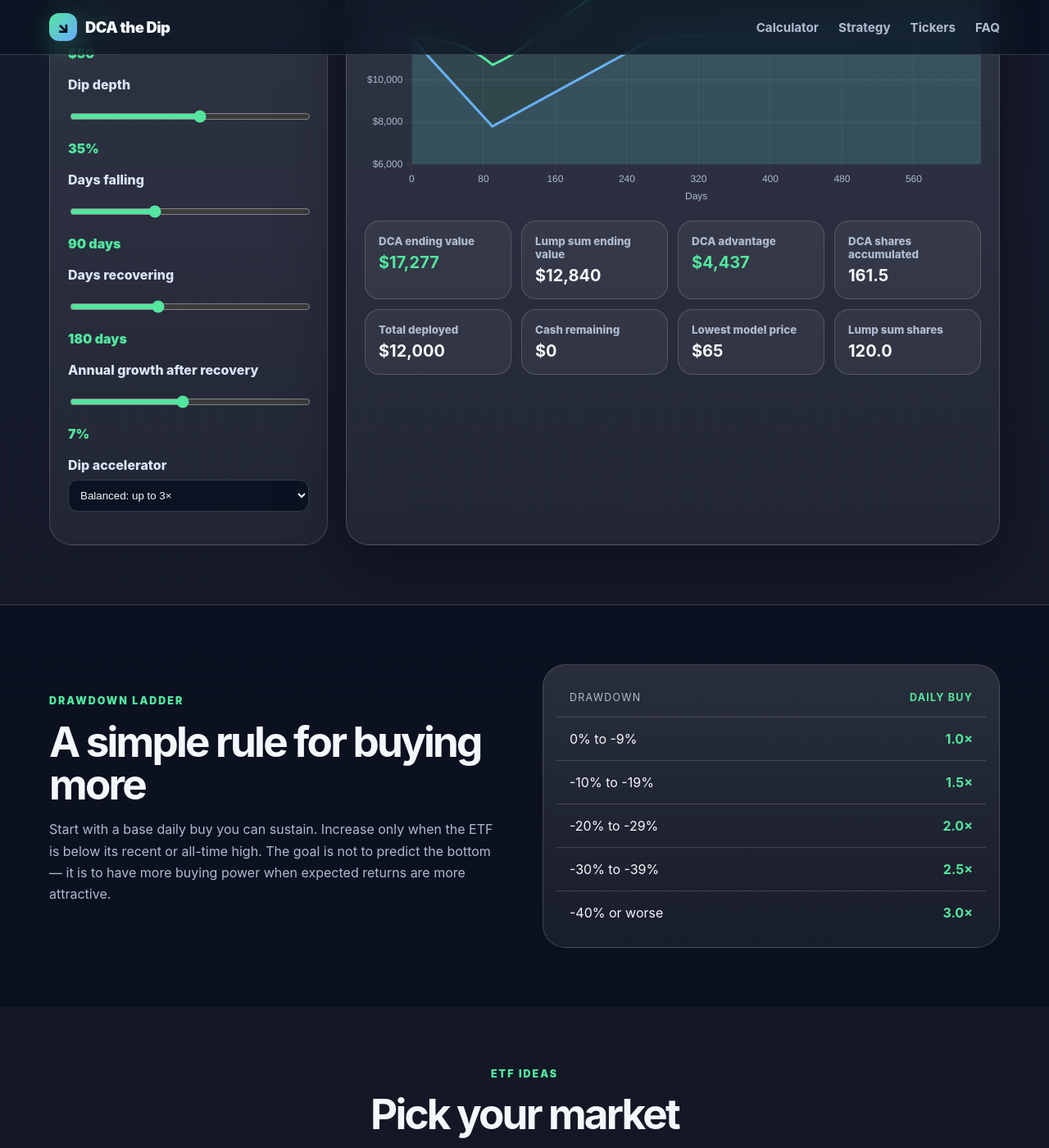
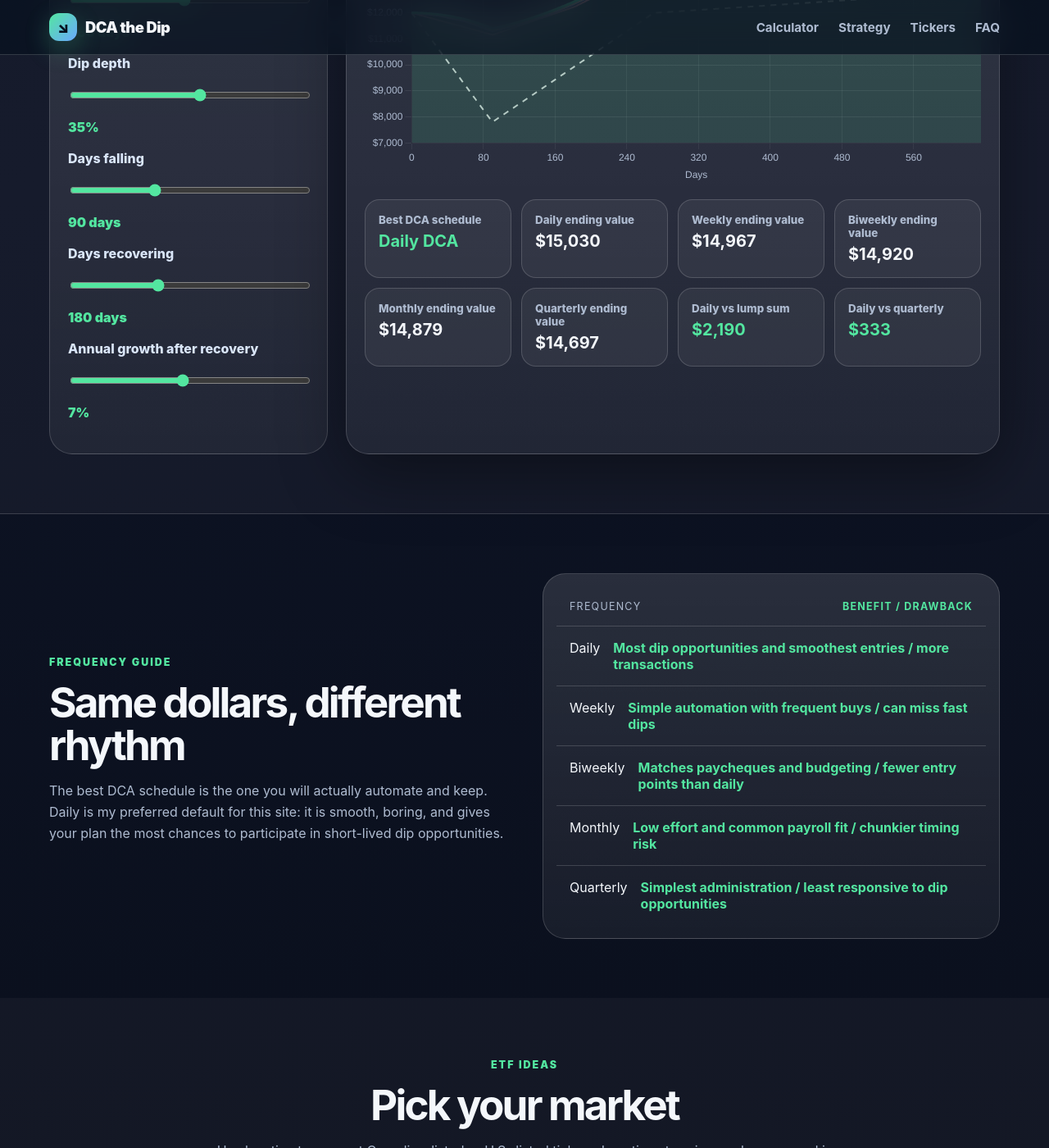
Before and after one commit to thestamp/dcathedip, a Jekyll site: the page built from index.html, in a window 1280 px wide and 1400 px high, scrolled down 1964 px. Shown: the whole window at 82% size. Built offline with Jekyll 4.4.1, drawn with Linux system fonts in a browser that asks for light colours; some of the changed text lies outside the part shown.

Commit message:
Focus site on consistent DCA schedules

```diff
--- a/assets/js/app.js
+++ b/assets/js/app.js
@@ -20,8 +20,15 @@ const etfs = {
   ]
 };
 
+const frequencies = [
+  { key: "daily", label: "Daily DCA", every: 1, color: "#53e6a0" },
+  { key: "weekly", label: "Weekly DCA", every: 7, color: "#6aa8ff" },
+  { key: "biweekly", label: "Biweekly DCA", every: 14, color: "#ffd166" },
+  { key: "monthly", label: "Monthly DCA", every: 30, color: "#b892ff" },
+  { key: "quarterly", label: "Quarterly DCA", every: 91, color: "#ff8fab" }
+];
+
 const fmt = new Intl.NumberFormat(undefined, { style: "currency", currency: "USD", maximumFractionDigits: 0 });
-const pct = new Intl.NumberFormat(undefined, { style: "percent", maximumFractionDigits: 1 });
 let chart;
 
 function money(value) {
@@ -31,7 +38,7 @@ function money(value) {
 function setOutputs() {
   const fields = [
     ["capital", v => money(+v)],
-    ["daily", v => money(+v)],
+    ["deployDays", v => `${v} days`],
     ["dip", v => `${v}%`],
     ["fallDays", v => `${v} days`],
     ["recoverDays", v => `${v} days`],
@@ -42,30 +49,11 @@ function setOutputs() {
   });
 }
 
-function multiplier(drawdown, mode) {
-  if (mode === "steady") return 1;
-  if (mode === "aggressive") {
-    if (drawdown >= 0.4) return 5;
-    if (drawdown >= 0.3) return 4;
-    if (drawdown >= 0.2) return 3;
-    if (drawdown >= 0.1) return 2;
-    return 1;
-  }
-  if (drawdown >= 0.4) return 3;
-  if (drawdown >= 0.3) return 2.5;
-  if (drawdown >= 0.2) return 2;
-  if (drawdown >= 0.1) return 1.5;
-  return 1;
-}
-
-function simulate() {
-  const capital = +document.getElementById("capital").value;
-  const baseDaily = +document.getElementById("daily").value;
+function buildPrices() {
   const dipDepth = +document.getElementById("dip").value / 100;
   const fallDays = +document.getElementById("fallDays").value;
   const recoverDays = +document.getElementById("recoverDays").value;
   const growth = +document.getElementById("growth").value / 100;
-  const mode = document.getElementById("accelerator").value;
   const afterDays = 365;
   const totalDays = fallDays + recoverDays + afterDays;
   const startPrice = 100;
@@ -84,39 +72,68 @@ function simulate() {
     }
     prices.push(price);
   }
+  return prices;
+}
 
+function contributionDays(every, deployDays, totalDays) {
+  const days = [];
+  for (let day = 0; day <= Math.min(deployDays, totalDays); day += every) days.push(day);
+  if (!days.includes(Math.min(deployDays, totalDays))) days.push(Math.min(deployDays, totalDays));
+  return [...new Set(days)].sort((a, b) => a - b);
+}
+
+function simulateSchedule(prices, frequency) {
+  const capital = +document.getElementById("capital").value;
+  const deployDays = +document.getElementById("deployDays").value;
+  const days = contributionDays(frequency.every, deployDays, prices.length - 1);
+  const installment = capital / days.length;
+  let cash = capital;
+  let shares = 0;
+  const values = [];
+
+  prices.forEach((price, day) => {
+    if (days.includes(day) && cash > 0) {
+      const buy = Math.min(cash, installment);
+      shares += buy / price;
+      cash -= buy;
+    }
+    values.push(shares * price + cash);
+  });
+
+  return { ...frequency, values, shares, cash, installment, contributions: days.length, end: values.at(-1) };
+}
+
+function simulate() {
+  const capital = +document.getElementById("capital").value;
+  const prices = buildPrices();
   const lumpShares = capital / prices[0];
   const lumpValues = prices.map(p => lumpShares * p);
-
-  let dcaCash = capital;
-  let dcaShares = 0;
-  const dcaValues = [];
-  const dailyBuys = [];
-  const sharesSeries = [];
-
-  prices.forEach(price => {
-    const drawdown = Math.max(0, 1 - price / startPrice);
-    const buy = Math.min(dcaCash, baseDaily * multiplier(drawdown, mode));
-    dcaShares += buy / price;
-    dcaCash -= buy;
-    dcaValues.push(dcaShares * price + dcaCash);
-    dailyBuys.push(buy);
-    sharesSeries.push(dcaShares);
-  });
-
-  return { prices, lumpValues, dcaValues, dailyBuys, sharesSeries, lumpShares, dcaShares, dcaCash, totalDays };
+  const schedules = frequencies.map(freq => simulateSchedule(prices, freq));
+  return { prices, lumpShares, lumpValues, lumpEnd: lumpValues.at(-1), schedules };
 }
 
 function updateChart() {
   setOutputs();
   const result = simulate();
   const labels = result.prices.map((_, i) => i);
+  const best = [...result.schedules].sort((a, b) => b.end - a.end)[0];
+  const daily = result.schedules.find(s => s.key === "daily");
+  const quarterly = result.schedules.find(s => s.key === "quarterly");
+
   const data = {
     labels,
     datasets: [
-      { label: "DCA strategy value", data: result.dcaValues, borderColor: "#53e6a0", backgroundColor: "rgba(83,230,160,0.12)", fill: true, tension: 0.25, pointRadius: 0, borderWidth: 3 },
-      { label: "Lump sum value", data: result.lumpValues, borderColor: "#6aa8ff", backgroundColor: "rgba(106,168,255,0.10)", fill: true, tension: 0.25, pointRadius: 0, borderWidth: 3 },
-      { label: "Index price", data: result.prices.map(p => p * (result.lumpValues[0] / 100)), borderColor: "rgba(255,209,102,0.85)", borderDash: [6, 6], tension: 0.25, pointRadius: 0, borderWidth: 2 }
+      ...result.schedules.map(schedule => ({
+        label: schedule.label,
+        data: schedule.values,
+        borderColor: schedule.color,
+        backgroundColor: `${schedule.color}22`,
+        fill: schedule.key === "daily",
+        tension: 0.25,
+        pointRadius: 0,
+        borderWidth: schedule.key === "daily" ? 3 : 2
+      })),
+      { label: "Lump sum", data: result.lumpValues, borderColor: "rgba(255,255,255,0.72)", borderDash: [7, 7], tension: 0.25, pointRadius: 0, borderWidth: 2 }
     ]
   };
 
@@ -143,19 +160,17 @@ function updateChart() {
     });
   }
 
-  const dcaEnd = result.dcaValues.at(-1);
-  const lumpEnd = result.lumpValues.at(-1);
-  const advantage = dcaEnd - lumpEnd;
-  const totalInvested = +document.getElementById("capital").value - result.dcaCash;
+  const dailyVsLump = daily.end - result.lumpEnd;
+  const dailyVsQuarterly = daily.end - quarterly.end;
   document.getElementById("stats").innerHTML = `
-    <div class="stat good"><small>DCA ending value</small><strong>${money(dcaEnd)}</strong></div>
-    <div class="stat"><small>Lump sum ending value</small><strong>${money(lumpEnd)}</strong></div>
-    <div class="stat ${advantage >= 0 ? "good" : "warn"}"><small>DCA advantage</small><strong>${money(advantage)}</strong></div>
-    <div class="stat"><small>DCA shares accumulated</small><strong>${result.dcaShares.toFixed(1)}</strong></div>
-    <div class="stat"><small>Total deployed</small><strong>${money(totalInvested)}</strong></div>
-    <div class="stat"><small>Cash remaining</small><strong>${money(result.dcaCash)}</strong></div>
-    <div class="stat"><small>Lowest model price</small><strong>${money(Math.min(...result.prices))}</strong></div>
-    <div class="stat"><small>Lump sum shares</small><strong>${result.lumpShares.toFixed(1)}</strong></div>
+    <div class="stat good"><small>Best DCA schedule</small><strong>${best.label}</strong></div>
+    <div class="stat"><small>Daily ending value</small><strong>${money(daily.end)}</strong></div>
+    <div class="stat"><small>Weekly ending value</small><strong>${money(result.schedules.find(s => s.key === "weekly").end)}</strong></div>
+    <div class="stat"><small>Biweekly ending value</small><strong>${money(result.schedules.find(s => s.key === "biweekly").end)}</strong></div>
+    <div class="stat"><small>Monthly ending value</small><strong>${money(result.schedules.find(s => s.key === "monthly").end)}</strong></div>
+    <div class="stat"><small>Quarterly ending value</small><strong>${money(quarterly.end)}</strong></div>
+    <div class="stat ${dailyVsLump >= 0 ? "good" : "warn"}"><small>Daily vs lump sum</small><strong>${money(dailyVsLump)}</strong></div>
+    <div class="stat ${dailyVsQuarterly >= 0 ? "good" : "warn"}"><small>Daily vs quarterly</small><strong>${money(dailyVsQuarterly)}</strong></div>
   `;
 }
 
@@ -183,7 +198,6 @@ function detectLocation() {
   note.textContent = "Requesting location permission…";
   navigator.geolocation.getCurrentPosition(async pos => {
     const { latitude, longitude } = pos.coords;
-    // Coarse Canada bounding box. This avoids sending coordinates to a third-party geocoder.
     const isCanada = latitude >= 41 && latitude <= 84 && longitude >= -141 && longitude <= -52;
     renderTickers(isCanada ? "canada" : "us");
     note.textContent = isCanada ? "Location suggests Canada. Showing Canadian-listed ETF ideas." : "Location suggests outside Canada. Showing U.S.-listed ETF ideas.";
--- a/index.html
+++ b/index.html
@@ -1,7 +1,7 @@
 ---
 layout: default
-title: "DCA the Dip — Buy consistently. Buy more when it’s cheaper."
-description: "DCA the Dip explains daily dollar-cost averaging with interactive charts, drawdown strategies, and ETF ideas for Canadian and U.S. investors."
+title: "DCA the Dip — Daily dollar-cost averaging through every market"
+description: "DCA the Dip explains consistent daily dollar-cost averaging with interactive charts comparing daily, weekly, biweekly, monthly, and quarterly investing schedules."
 ---
 
 <header class="site-header">
@@ -23,26 +23,26 @@ description: "DCA the Dip explains daily dollar-cost averaging with interactive
   <section class="hero wrap">
     <div class="hero-copy">
       <p class="eyebrow">A rules-based investing playbook</p>
-      <h1>Buy consistently. <span>Buy more when it’s cheaper.</span></h1>
+      <h1>Invest consistently. <span>Let dips work for you.</span></h1>
       <p class="lede">
-        DCA the Dip turns market drawdowns into a plan: invest daily, stay diversified,
-        and use deeper discounts as a signal to increase contributions — without guessing the bottom.
+        DCA the Dip turns volatility into a routine: invest the same planned amount on a consistent schedule,
+        stay diversified, and let regular buying naturally catch more prices during market dips.
       </p>
       <div class="hero-actions">
-        <a class="button primary" href="#calculator">Try the dip calculator</a>
-        <a class="button ghost" href="#strategy">See the DCA ladder</a>
+        <a class="button primary" href="#calculator">Compare DCA schedules</a>
+        <a class="button ghost" href="#strategy">See frequency tradeoffs</a>
       </div>
       <div class="trust-row" aria-label="Core principles">
         <span>Daily investing</span>
         <span>Index ETFs</span>
-        <span>Drawdown rules</span>
+        <span>No market timing</span>
       </div>
     </div>
     <div class="hero-card" aria-label="DCA summary card">
       <div class="card-glow"></div>
-      <p class="card-label">Today’s rule</p>
-      <h2 id="todayRule">1.5× daily buy</h2>
-      <p>When the index is down 10–19%, increase your planned contribution by 50%.</p>
+      <p class="card-label">Simple rule</p>
+      <h2 id="todayRule">Same amount. Every day.</h2>
+      <p>Daily DCA creates more purchase points, giving your plan more chances to buy during short-lived dips.</p>
       <div class="mini-bars" aria-hidden="true">
         <span style="height: 35%"></span>
         <span style="height: 50%"></span>
@@ -65,12 +65,12 @@ description: "DCA the Dip explains daily dollar-cost averaging with interactive
     <article class="benefit-card">
       <span class="icon">🧠</span>
       <h3>Reduces panic decisions</h3>
-      <p>A preset drawdown ladder turns scary red days into scheduled actions instead of emotional choices.</p>
+      <p>A consistent schedule turns scary red days into ordinary buy days instead of emotional choices.</p>
     </article>
     <article class="benefit-card">
       <span class="icon">📉</span>
-      <h3>Buys more shares lower</h3>
-      <p>If prices fall while you keep buying, the same dollars accumulate more units at better prices.</p>
+      <h3>Finds more dip days</h3>
+      <p>More frequent purchases mean more chances for some of your planned buys to land near temporary lows.</p>
     </article>
   </section>
 
@@ -78,10 +78,10 @@ description: "DCA the Dip explains daily dollar-cost averaging with interactive
     <div class="wrap">
       <div class="section-heading center">
         <p class="eyebrow">Interactive chart</p>
-        <h2>DCA through a dip vs lump sum</h2>
+        <h2>Daily vs weekly vs biweekly vs monthly vs quarterly</h2>
         <p>
-          Model a market that falls, recovers, then compounds. Adjust the dip and contribution rules to see how
-          buying through weakness changes shares accumulated and ending value.
+          Model a market that falls, recovers, then compounds. Each DCA schedule invests the same total dollars —
+          only the timing changes. Daily buys usually catch more dip opportunities because they create more entries.
         </p>
       </div>
 
@@ -93,9 +93,9 @@ description: "DCA the Dip explains daily dollar-cost averaging with interactive
             <output id="capitalOut"></output>
           </label>
           <label>
-            Base daily DCA
-            <input type="range" id="daily" min="5" max="500" step="5" value="50" />
-            <output id="dailyOut"></output>
+            DCA deployment window
+            <input type="range" id="deployDays" min="30" max="730" step="30" value="365" />
+            <output id="deployDaysOut"></output>
           </label>
           <label>
             Dip depth
@@ -117,14 +117,7 @@ description: "DCA the Dip explains daily dollar-cost averaging with interactive
             <input type="range" id="growth" min="0" max="15" step="0.25" value="7" />
             <output id="growthOut"></output>
           </label>
-          <label>
-            Dip accelerator
-            <select id="accelerator">
-              <option value="steady">Steady daily DCA</option>
-              <option value="balanced" selected>Balanced: up to 3×</option>
-              <option value="aggressive">Aggressive: up to 5×</option>
-            </select>
-          </label>
+
         </form>
 
         <div class="chart-card">
@@ -137,20 +130,20 @@ description: "DCA the Dip explains daily dollar-cost averaging with interactive
 
   <section id="strategy" class="wrap section split">
     <div>
-      <p class="eyebrow">Drawdown ladder</p>
-      <h2>A simple rule for buying more</h2>
+      <p class="eyebrow">Frequency guide</p>
+      <h2>Same dollars, different rhythm</h2>
       <p>
-        Start with a base daily buy you can sustain. Increase only when the ETF is below its recent or all-time high.
-        The goal is not to predict the bottom — it is to have more buying power when expected returns are more attractive.
+        The best DCA schedule is the one you will actually automate and keep. Daily is my preferred default for this site:
+        it is smooth, boring, and gives your plan the most chances to participate in short-lived dip opportunities.
       </p>
     </div>
-    <div class="ladder" role="table" aria-label="DCA accelerator ladder">
-      <div role="row"><span>Drawdown</span><strong>Daily buy</strong></div>
-      <div role="row"><span>0% to -9%</span><strong>1.0×</strong></div>
-      <div role="row"><span>-10% to -19%</span><strong>1.5×</strong></div>
-      <div role="row"><span>-20% to -29%</span><strong>2.0×</strong></div>
-      <div role="row"><span>-30% to -39%</span><strong>2.5×</strong></div>
-      <div role="row"><span>-40% or worse</span><strong>3.0×</strong></div>
+    <div class="ladder" role="table" aria-label="DCA frequency comparison">
+      <div role="row"><span>Frequency</span><strong>Benefit / drawback</strong></div>
+      <div role="row"><span>Daily</span><strong>Most dip opportunities and smoothest entries / more transactions</strong></div>
+      <div role="row"><span>Weekly</span><strong>Simple automation with frequent buys / can miss fast dips</strong></div>
+      <div role="row"><span>Biweekly</span><strong>Matches paycheques and budgeting / fewer entry points than daily</strong></div>
+      <div role="row"><span>Monthly</span><strong>Low effort and common payroll fit / chunkier timing risk</strong></div>
+      <div role="row"><span>Quarterly</span><strong>Simplest administration / least responsive to dip opportunities</strong></div>
     </div>
   </section>
 
@@ -193,11 +186,11 @@ description: "DCA the Dip explains daily dollar-cost averaging with interactive
     </div>
     <details open>
       <summary>Is daily DCA always better than lump sum?</summary>
-      <p>No. If markets rise immediately, lump sum often wins. DCA shines when you value behavioral consistency, cashflow investing, or buying through drawdowns without timing the bottom.</p>
+      <p>No. If markets rise immediately, lump sum often wins. Daily DCA shines when you value behavioral consistency, cashflow investing, and more chances to buy during dips without timing the bottom.</p>
     </details>
     <details>
-      <summary>Should I use margin?</summary>
-      <p>Margin can amplify returns and losses. A drawdown is only a discount if you can keep buying and avoid forced liquidation. Keep leverage conservative and rules-based.</p>
+      <summary>Why recommend daily instead of monthly?</summary>
+      <p>Monthly investing is still excellent. Daily investing simply creates more entry points, which can matter during volatile markets where dips and rebounds happen quickly.</p>
     </details>
     <details>
       <summary>Which ETF is “best”?</summary>
@@ -213,8 +206,8 @@ description: "DCA the Dip explains daily dollar-cost averaging with interactive
       <p>Educational content only. Not financial advice. Investing involves risk, including possible loss of principal.</p>
     </div>
     <div>
-      <strong>Build your rules. Follow them.</strong>
-      <p>Daily DCA, broad ETFs, and drawdown accelerators for long-term investors.</p>
+      <strong>Automate the habit. Ignore the noise.</strong>
+      <p>Daily DCA, broad ETFs, and consistent investing for long-term investors.</p>
     </div>
   </div>
 </footer>
```
Also changed, not shown: README.md.
